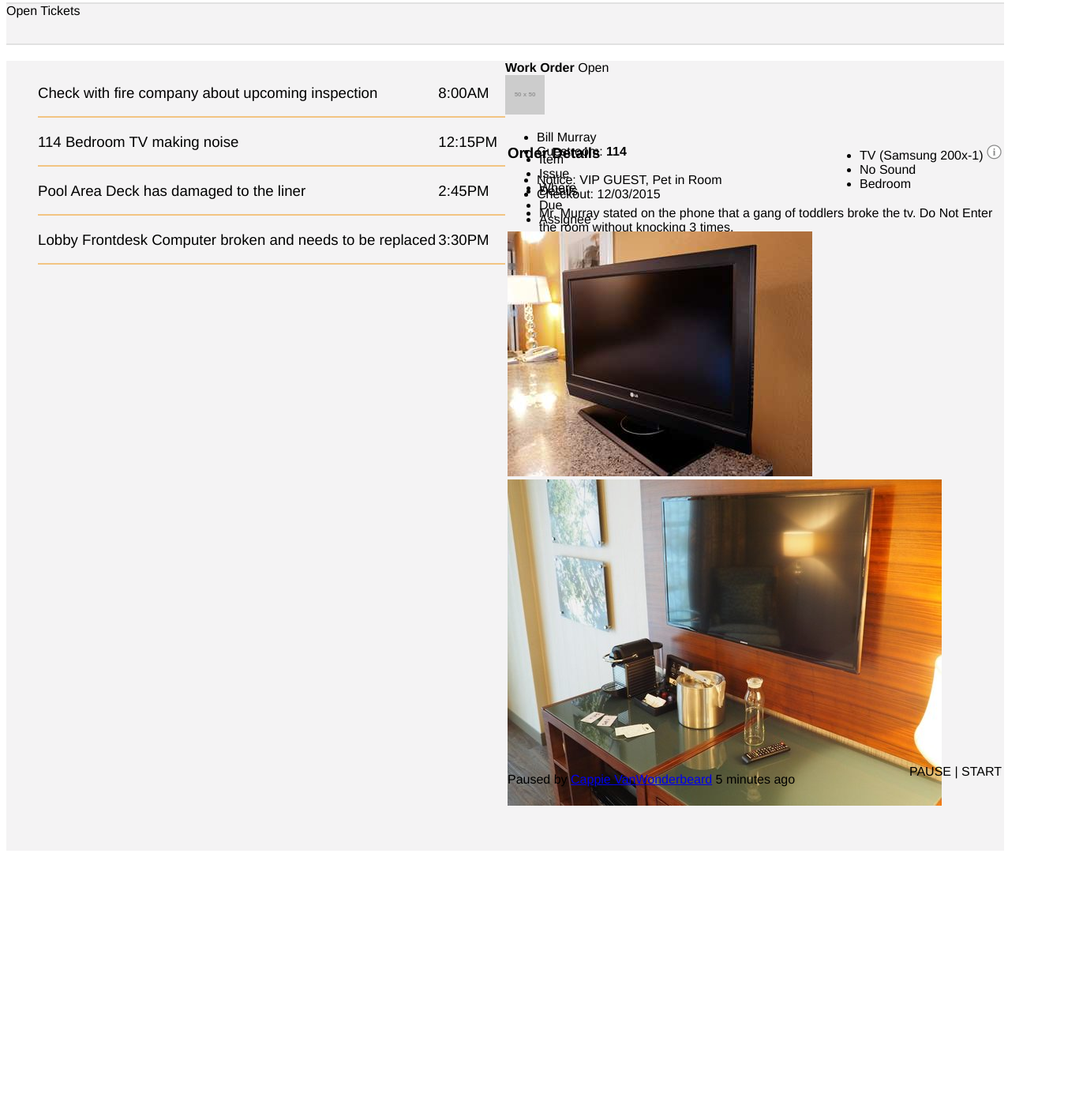
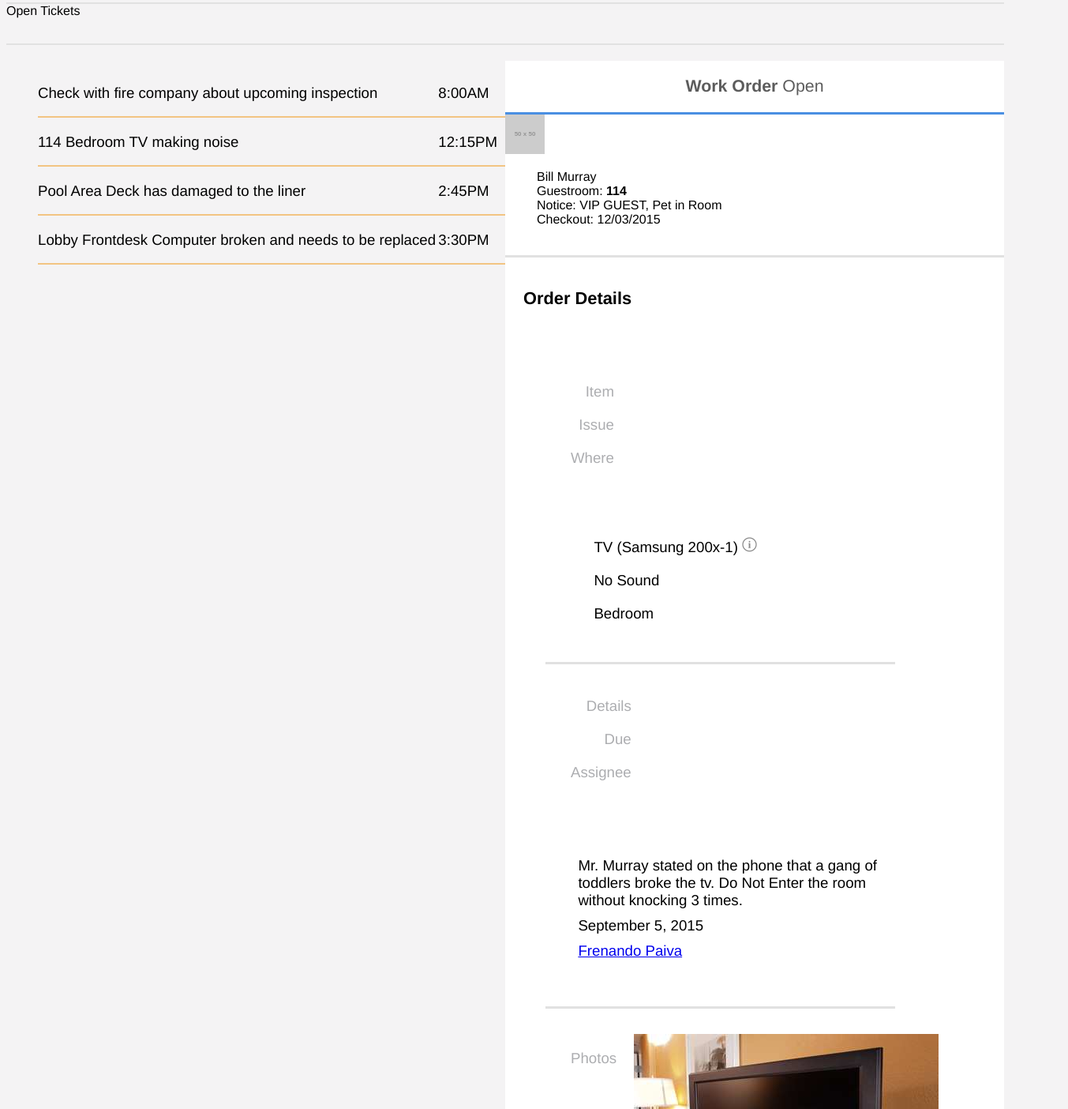
Before and after one commit to thatknitter/Quore_code_test, a website: page index.html in a window 1280 px wide. Shown: the part 57-1461 px from the top of the page at 79% size, 1353 px wide, since content can reach past the window. Before the commit the page ends 1142 px from the top, so only its background shows below. Drawn offline with Linux system fonts and the light colour scheme; placeholder pictures from the web are drawn by us.

Commit message:
only fine tuning of css left

```diff
--- a/css/main.css
+++ b/css/main.css
@@ -1,5 +1,10 @@
 body {
     Font-family: Helvetica Neue, Helvetica, Arial;
+    background-color: #f4f3f4;
+}
+
+header {
+    background-color: #FFFFFF;
 }
 
 header ul li{
@@ -58,7 +63,6 @@ li.greenText {
 
 .leftHalf {
     width: 100%;
-    background-color: #f4f3f4;
     height: 1000px;
 }
 
@@ -92,12 +96,16 @@ li.greenText {
 .tasks ul li {
     list-style-type: none;
     font-size: 14pt;
-    margin-top: 20px;
+    padding-top: 20px;
     border-bottom: solid 2pt;
     border-bottom-color: #F2C482;
     height: 40px;
 }
 
+.tasks ul li:hover {
+    background-color: #4A8FE2;
+    color: #FFFFFF;
+}
 .tasks {
     background-color: #f4f3f4;
     width: 50%;
@@ -113,5 +121,94 @@ li.greenText {
     width: 50%;
     float: right;
     margin-top: -1000px;
+    background-color: #FFFFFF;
+}
 
+.topBar {
+    text-align: center;
+    margin-top: 20px;
+    padding-bottom: 20px;
+    font-size: 16pt;
+    color: #5C5C5C;
+    border-bottom: solid #4A8FE2;
 }
+
+.orderDets ul li {
+    list-style-type: none;
+}
+
+#modal table {
+    margin-top: 20px;
+    border-top: solid;
+    border-top-color: #E1E1E1;
+    padding: 20px;
+    padding-top: 45px;
+    font-size: 14pt;
+}
+
+#modal table tr td{
+    padding-bottom: 30px;
+    padding-top: 20px;
+    float: left;
+}
+
+.leftCat ul li{
+    list-style-type: none;
+    color: #ACADB0;
+    text-align: right;
+    margin: 20px;
+}
+
+.leftCat2 ul li {
+    list-style-type: none;
+    color: #ACADB0;
+    text-align: right;
+    margin: 20px;
+}
+
+.leftCat2 ul li:last-child{
+    padding-bottom: 9px;
+}
+
+.rightCat ul li {
+    list-style-type: none;
+    margin: 20px;
+}
+
+.rightCat {
+    border-bottom: solid #E1E1E1;
+    margin-left: 5%;
+    margin-top: -1px;
+    width: 75%;
+}
+
+.rightCat2 ul li {
+    list-style-type: none;
+    padding-bottom: 10px;
+}
+
+.rightCat2 {
+    border-bottom: solid #E1E1E1;
+    margin-left: 5%;
+    margin-top: -1px;
+    margin-bottom: 10px;
+    width: 75%;
+}
+
+.leftCat3 ul li {
+    list-style-type: none;
+    color: #ACADB0;
+    text-align: right;
+    margin: 20px;
+}
+
+.rightCat3 {
+    width: 20%;
+    margin-bottom: 20px;
+}
+
+.rightStop {
+    text-align: right;
+    width: 50%;
+    margin-top: -50px;
+}
--- a/index.html
+++ b/index.html
@@ -59,7 +59,7 @@
         <img src="http://placehold.it/50x50">
             <ul>
                 <li>Bill Murray</li>
-                <li>Guestroom: <strong>114</strong></li></br>
+                <li>Guestroom: <strong>114</strong></li>
                 <li>Notice: VIP GUEST, Pet in Room</li>
                 <li>Checkout: 12/03/2015</li>
             </ul>
@@ -69,14 +69,14 @@
             <td class="left"><h3>Order Details</h3></td>
         </tr>
         <tr class="cat">
-            <td class="left">
+            <td class="leftCat">
                 <ul>
                     <li>Item</li>
                     <li>Issue</li>
                     <li>Where</li>
                 </ul>
             </td>
-            <td class="right">
+            <td class="rightCat">
                 <ul>
                     <li>TV (Samsung 200x-1) <img src="img/icon-info.png"></li>
                     <li>No Sound</li>
@@ -85,14 +85,14 @@
             </td>
         </tr>
         <tr class="det">
-            <td class="left">
+            <td class="leftCat2">
                 <ul>
                     <li>Details</li>
                     <li>Due</li>
                     <li>Assignee</li>
                 </ul>
             </td>
-            <td class="right">
+            <td class="rightCat2">
                 <ul>
                     <li>Mr. Murray stated on the phone that a gang of toddlers broke the tv. Do Not Enter the room without knocking 3 times.</li>
                     <li>September 5, 2015</li>
@@ -101,10 +101,12 @@
             </td>
         </tr>
         <tr class="photos">
-            <td class="left">
-                Photos
+            <td class="leftCat3">
+                <ul>
+                    <li>Photos</li>
+                </ul>
             </td>
-            <td class="right">
+            <td class="rightCat3">
                 <img src="img/photo-2.jpg">
                 <img src="img/photo-1.jpg">
             </td>
@@ -113,7 +115,7 @@
             <td class="left">
                 Paused by <a href="#">Cappie VanWonderbeard</a> 5 minutes ago
             </td>
-            <td class="right">
+            <td class="rightStop">
                 <span class="pause">PAUSE</span> | <span class="start">START</span>
             </td>
         </tr>
```
